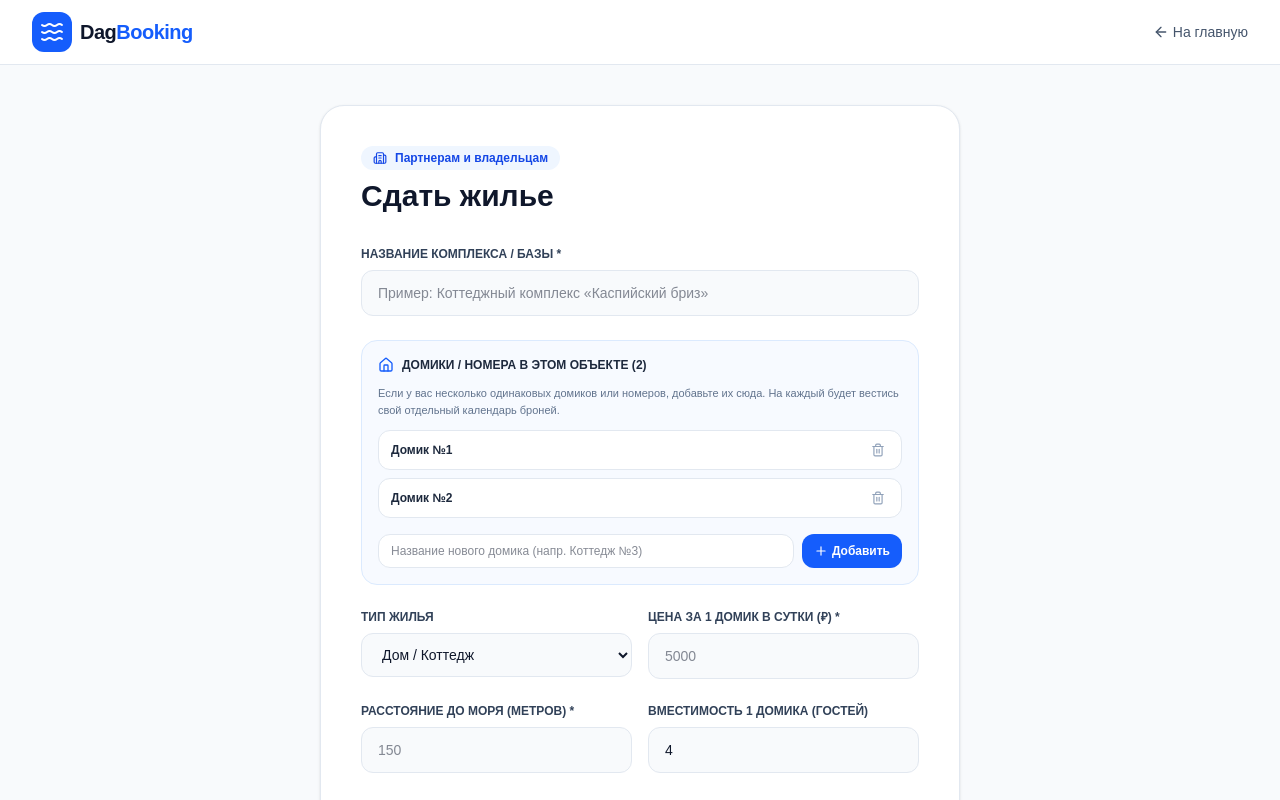
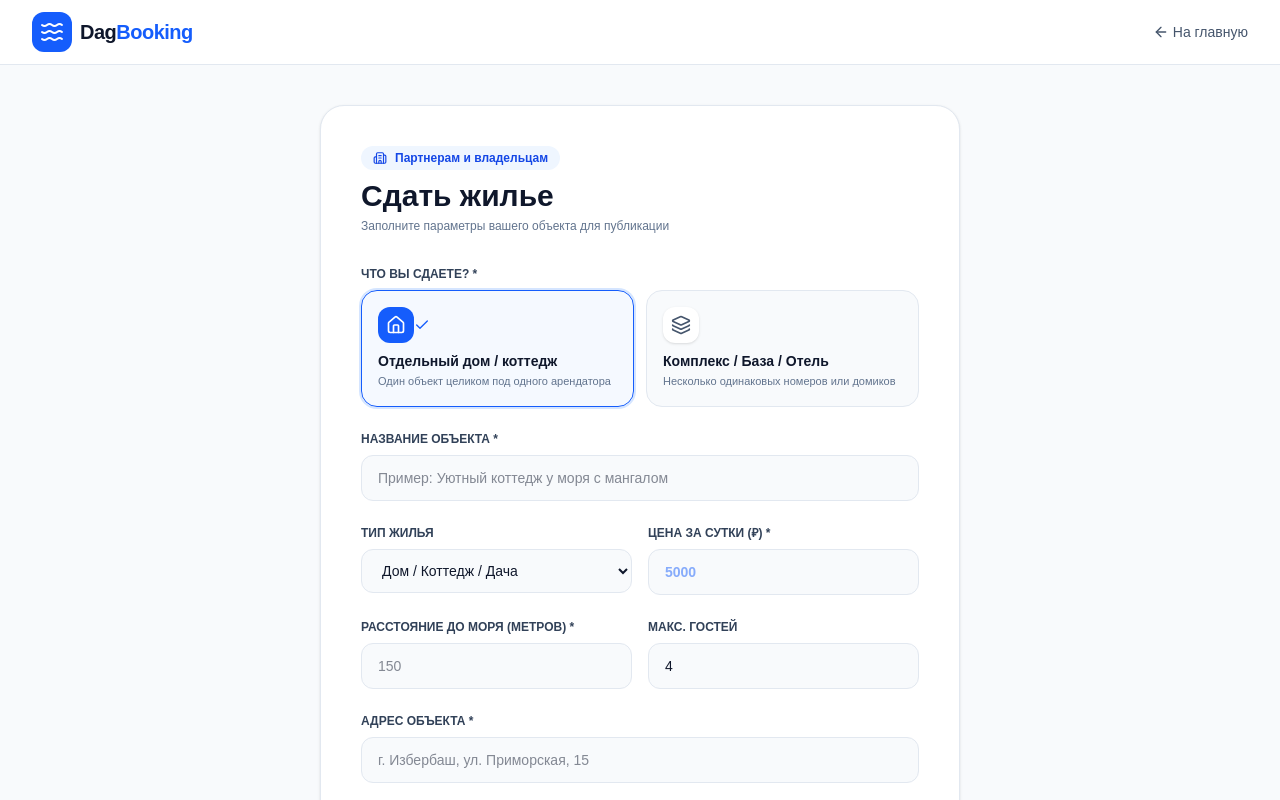
Before and after one commit to Bagistr/izberbash-booking, a Next.js app: page /add-property in a window 1280 px wide. Shown: the top 800 px of the page. Built offline with nearby package versions, Linux system fonts and the light colour scheme.

Commit message:
Add property format switch single vs complex

```diff
--- a/src/app/add-property/page.tsx
+++ b/src/app/add-property/page.tsx
@@ -2,7 +2,7 @@
 
 import React, { useState } from 'react';
 import Link from 'next/link';
-import { Waves, ArrowLeft, Building2, X, CheckCircle2, ImagePlus, Plus, Home, Trash2 } from 'lucide-react';
+import { Waves, ArrowLeft, Building2, X, CheckCircle2, ImagePlus, Plus, Home, Trash2, Layers, Check } from 'lucide-react';
 
 const PRESET_AMENITIES = [
   'Wi-Fi', 'Кондиционер', 'Мангал', 'Бассейн', 'Беседка',
@@ -11,6 +11,9 @@ const PRESET_AMENITIES = [
 ];
 
 export default function AddPropertyPage() {
+  // Выбор формата: 'single' (один отдельный дом) или 'complex' (база отдыха / гостиница с номерами)
+  const [listingFormat, setListingFormat] = useState<'single' | 'complex'>('single');
+
   const [formData, setFormData] = useState({
     title: '',
     property_type: 'house',
@@ -22,7 +25,7 @@ export default function AddPropertyPage() {
     landlord_phone: '',
   });
 
-  // Список домиков/номеров в этом объявлении
+  // Список домиков/номеров (используется только для формата 'complex')
   const [units, setUnits] = useState<string[]>(['Домик №1', 'Домик №2']);
   const [newUnitName, setNewUnitName] = useState('');
 
@@ -61,7 +64,7 @@ export default function AddPropertyPage() {
     setCustomAmenity('');
   };
 
-  // Управление домиками/номерами
+  // Управление домиками/номерами для комплекса
   const addUnit = () => {
     if (newUnitName.trim()) {
       setUnits((prev) => [...prev, newUnitName.trim()]);
@@ -73,7 +76,7 @@ export default function AddPropertyPage() {
 
   const removeUnit = (index: number) => {
     if (units.length <= 1) {
-      setErrorMsg('В объекте должен быть хотя бы один домик/номер.');
+      setErrorMsg('В комплексе должен быть указан хотя бы один домик или номер.');
       return;
     }
     setUnits((prev) => prev.filter((_, idx) => idx !== index));
@@ -137,6 +140,9 @@ export default function AddPropertyPage() {
       return;
     }
 
+    // Если одиночный объект — передаем 1 дефолтный юнит, если комплекс — массив выбранных юнитов
+    const finalUnits = listingFormat === 'single' ? ['Основной объект'] : units;
+
     try {
       const res = await fetch('/api/properties', {
         method: 'POST',
@@ -145,7 +151,7 @@ export default function AddPropertyPage() {
           ...formData,
           amenities: selectedAmenities,
           photos,
-          units,
+          units: finalUnits,
         }),
       });
 
@@ -186,7 +192,7 @@ export default function AddPropertyPage() {
             <div className="text-center py-8 space-y-4">
               <CheckCircle2 className="w-16 h-16 text-emerald-500 mx-auto" />
               <h2 className="text-2xl font-black text-slate-900">Объект успешно добавлен!</h2>
-              <p className="text-slate-600 text-sm">Ваш комплекс и все домики опубликованы в каталоге.</p>
+              <p className="text-slate-600 text-sm">Ваше объявление опубликовано в каталоге DagBooking.</p>
               <Link href="/" className="inline-block bg-blue-600 text-white font-bold py-3 px-8 rounded-xl hover:bg-blue-700 transition-colors">
                 Посмотреть в каталоге
               </Link>
@@ -199,6 +205,7 @@ export default function AddPropertyPage() {
                   <span>Партнерам и владельцам</span>
                 </div>
                 <h1 className="text-3xl font-black text-slate-900">Сдать жилье</h1>
+                <p className="text-xs text-slate-500 mt-1">Заполните параметры вашего объекта для публикации</p>
               </div>
 
               {errorMsg && (
@@ -206,31 +213,93 @@ export default function AddPropertyPage() {
               )}
 
               <form onSubmit={handleSubmit} className="space-y-6">
+                {/* 1. ПЕРЕКЛЮЧАТЕЛЬ: ОДИН ОБЪЕКТ ИЛИ КОМПЛЕКС */}
                 <div>
-                  <label className="block text-xs font-bold text-slate-700 uppercase mb-2">Название комплекса / базы *</label>
+                  <label className="block text-xs font-bold text-slate-700 uppercase mb-2">
+                    Что вы сдаете? *
+                  </label>
+                  <div className="grid grid-cols-1 sm:grid-cols-2 gap-3">
+                    <button
+                      type="button"
+                      onClick={() => {
+                        setListingFormat('single');
+                        setFormData((prev) => ({ ...prev, property_type: 'house' }));
+                      }}
+                      className={`p-4 rounded-2xl border text-left transition-all flex flex-col justify-between ${
+                        listingFormat === 'single'
+                          ? 'border-blue-600 bg-blue-50/60 ring-2 ring-blue-500/20'
+                          : 'border-slate-200 bg-slate-50 hover:bg-slate-100'
+                      }`}
+                    >
+                      <div className="flex items-center justify-between mb-2">
+                        <div className={`p-2 rounded-xl ${listingFormat === 'single' ? 'bg-blue-600 text-white' : 'bg-white text-slate-600 shadow-sm'}`}>
+                          <Home className="w-5 h-5" />
+                        </div>
+                        {listingFormat === 'single' && <Check className="w-4 h-4 text-blue-600 font-bold" />}
+                      </div>
+                      <div>
+                        <h4 className="text-sm font-bold text-slate-900">Отдельный дом / коттедж</h4>
+                        <p className="text-[11px] text-slate-500 mt-0.5">Один объект целиком под одного арендатора</p>
+                      </div>
+                    </button>
+
+                    <button
+                      type="button"
+                      onClick={() => {
+                        setListingFormat('complex');
+                        setFormData((prev) => ({ ...prev, property_type: 'house' }));
+                      }}
+                      className={`p-4 rounded-2xl border text-left transition-all flex flex-col justify-between ${
+                        listingFormat === 'complex'
+                          ? 'border-blue-600 bg-blue-50/60 ring-2 ring-blue-500/20'
+                          : 'border-slate-200 bg-slate-50 hover:bg-slate-100'
+                      }`}
+                    >
+                      <div className="flex items-center justify-between mb-2">
+                        <div className={`p-2 rounded-xl ${listingFormat === 'complex' ? 'bg-blue-600 text-white' : 'bg-white text-slate-600 shadow-sm'}`}>
+                          <Layers className="w-5 h-5" />
+                        </div>
+                        {listingFormat === 'complex' && <Check className="w-4 h-4 text-blue-600 font-bold" />}
+                      </div>
+                      <div>
+                        <h4 className="text-sm font-bold text-slate-900">Комплекс / База / Отель</h4>
+                        <p className="text-[11px] text-slate-500 mt-0.5">Несколько одинаковых номеров или домиков</p>
+                      </div>
+                    </button>
+                  </div>
+                </div>
+
+                {/* Название */}
+                <div>
+                  <label className="block text-xs font-bold text-slate-700 uppercase mb-2">
+                    {listingFormat === 'single' ? 'Название объекта *' : 'Название базы / комплекса *'}
+                  </label>
                   <input
                     type="text"
                     name="title"
                     required
-                    placeholder="Пример: Коттеджный комплекс «Каспийский бриз»"
+                    placeholder={
+                      listingFormat === 'single'
+                        ? 'Пример: Уютный коттедж у моря с мангалом'
+                        : 'Пример: База отдыха «Каспийский берег»'
+                    }
                     value={formData.title}
                     onChange={handleChange}
                     className="w-full text-sm bg-slate-50 border border-slate-200 rounded-xl px-4 py-3 focus:ring-2 focus:ring-blue-500"
                   />
                 </div>
 
-                {/* БЛОК: ДОМИКИ / НОМЕРА В КОМПЛЕКСЕ */}
-                <div className="p-4 bg-blue-50/50 border border-blue-100 rounded-2xl space-y-3">
-                  <div className="flex items-center justify-between">
+                {/* БЛОК ДОМИКОВ/НОМЕРОВ (ПОКАЗЫВАЕТСЯ ТОЛЬКО ПРИ ВЫБОРЕ КОМПЛЕКСА) */}
+                {listingFormat === 'complex' && (
+                  <div className="p-4 bg-blue-50/60 border border-blue-100 rounded-2xl space-y-3">
                     <div className="flex items-center space-x-2">
-                      <Home className="w-4 h-4 text-blue-600" />
+                      <Layers className="w-4 h-4 text-blue-600" />
                       <label className="text-xs font-bold text-slate-800 uppercase">
-                        Домики / Номера в этом объекте ({units.length})
+                        Домики / Номера в этом комплексе ({units.length})
                       </label>
                     </div>
-                  </div>
                     <p className="text-[11px] text-slate-500 leading-normal">
-                    Если у вас несколько одинаковых домиков или номеров, добавьте их сюда. На каждый будет вестись свой отдельный календарь броней.
+                      Добавьте сюда названия всех ваших домиков или комнат. У каждого будет вестись свой независимый календарь заездов.
                     </p>
 
                     <div className="space-y-2">
@@ -241,7 +310,7 @@ export default function AddPropertyPage() {
                             <button
                               type="button"
                               onClick={() => removeUnit(idx)}
-                            className="text-slate-400 hover:text-red-600 p-1"
+                              className="text-slate-400 hover:text-red-600 p-1 transition-colors"
                             >
                               <Trash2 className="w-3.5 h-3.5" />
                             </button>
@@ -253,7 +322,7 @@ export default function AddPropertyPage() {
                     <div className="flex gap-2 pt-1">
                       <input
                         type="text"
-                      placeholder="Название нового домика (напр. Коттедж №3)"
+                        placeholder="Название (напр. Коттедж №3 или Номер 102)"
                         value={newUnitName}
                         onChange={(e) => setNewUnitName(e.target.value)}
                         className="flex-1 text-xs bg-white border border-slate-200 rounded-xl px-3 py-2"
@@ -261,13 +330,14 @@ export default function AddPropertyPage() {
                       <button
                         type="button"
                         onClick={addUnit}
-                      className="bg-blue-600 hover:bg-blue-700 text-white text-xs font-bold px-3 py-2 rounded-xl flex items-center space-x-1"
+                        className="bg-blue-600 hover:bg-blue-700 text-white text-xs font-bold px-3.5 py-2 rounded-xl flex items-center space-x-1 transition-colors"
                       >
                         <Plus className="w-3.5 h-3.5" />
                         <span>Добавить</span>
                       </button>
                     </div>
                   </div>
+                )}
 
                 <div className="grid grid-cols-1 sm:grid-cols-2 gap-4">
                   <div>
@@ -278,13 +348,15 @@ export default function AddPropertyPage() {
                       onChange={handleChange}
                       className="w-full text-sm bg-slate-50 border border-slate-200 rounded-xl px-4 py-3 focus:ring-2 focus:ring-blue-500"
                     >
-                      <option value="house">Дом / Коттедж</option>
+                      <option value="house">Дом / Коттедж / Дача</option>
                       <option value="room">Номер в отеле / Гостевой дом</option>
                     </select>
                   </div>
 
                   <div>
-                    <label className="block text-xs font-bold text-slate-700 uppercase mb-2">Цена за 1 домик в сутки (₽) *</label>
+                    <label className="block text-xs font-bold text-slate-700 uppercase mb-2">
+                      {listingFormat === 'single' ? 'Цена за сутки (₽) *' : 'Цена за 1 домик/номер в сутки (₽) *'}
+                    </label>
                     <input
                       type="number"
                       name="price_per_night"
@@ -292,7 +364,7 @@ export default function AddPropertyPage() {
                       placeholder="5000"
                       value={formData.price_per_night}
                       onChange={handleChange}
-                      className="w-full text-sm bg-slate-50 border border-slate-200 rounded-xl px-4 py-3 focus:ring-2 focus:ring-blue-500"
+                      className="w-full text-sm bg-slate-50 border border-slate-200 rounded-xl px-4 py-3 focus:ring-2 focus:ring-blue-500 font-bold text-blue-600"
                     />
                   </div>
                 </div>
@@ -312,7 +384,9 @@ export default function AddPropertyPage() {
                   </div>
 
                   <div>
-                    <label className="block text-xs font-bold text-slate-700 uppercase mb-2">Вместимость 1 домика (гостей)</label>
+                    <label className="block text-xs font-bold text-slate-700 uppercase mb-2">
+                      {listingFormat === 'single' ? 'Макс. гостей' : 'Вместимость 1 домика/номера'}
+                    </label>
                     <input
                       type="number"
                       name="max_guests"
@@ -351,7 +425,7 @@ export default function AddPropertyPage() {
                   />
                 </div>
 
-                {/* БОНУСЫ */}
+                {/* БОНУСЫ И УДОБСТВА */}
                 <div>
                   <label className="block text-xs font-bold text-slate-700 uppercase mb-2">
                     Бонусы и удобства
@@ -401,7 +475,7 @@ export default function AddPropertyPage() {
                   </div>
                 </div>
 
-                {/* ФОТО */}
+                {/* ФОТОГРАФИИ */}
                 <div>
                   <label className="block text-xs font-bold text-slate-700 uppercase mb-2">Фотографии *</label>
                   <div className="grid grid-cols-2 sm:grid-cols-4 gap-3 mb-2">
@@ -441,9 +515,9 @@ export default function AddPropertyPage() {
                 <button
                   type="submit"
                   disabled={loading || uploading}
-                  className="w-full bg-blue-600 hover:bg-blue-700 text-white font-bold text-sm py-4 rounded-2xl transition-colors shadow-lg shadow-blue-500/25"
+                  className="w-full bg-blue-600 hover:bg-blue-700 text-white font-bold text-sm py-4 rounded-2xl transition-colors shadow-lg shadow-blue-500/25 cursor-pointer"
                 >
-                  {loading ? 'Публикация...' : 'Опубликовать комплекс'}
+                  {loading ? 'Публикация...' : 'Опубликовать объект'}
                 </button>
               </form>
             </div>
```
Lines whose indentation alone changed are shown as unchanged.
